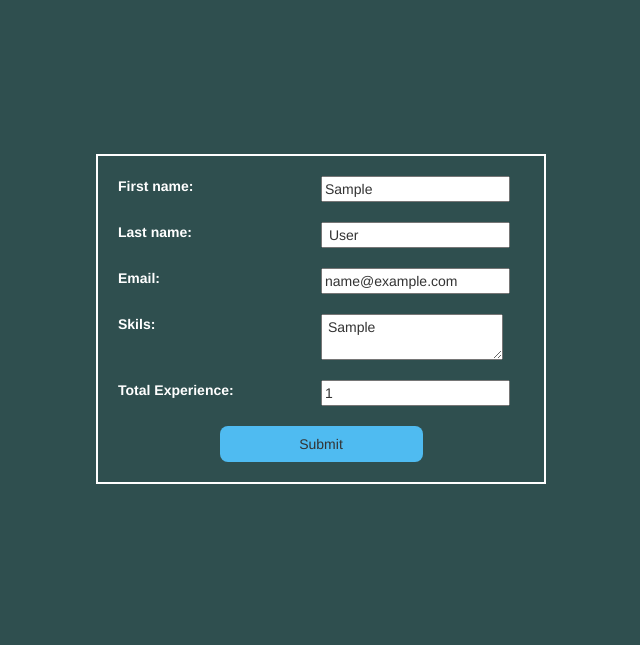
After one commit to jayparmar1301/tutor-crud-application, a Django app: page /tutor/edit/1 in a window 1280 px wide. The commit adds this page. Shown: the top 645 px of the page, without its empty margins (319-959 px from the left). Run offline with Django 4.2, Linux system fonts and the light colour scheme; tables that the repository leaves empty hold one stand-in row (values such as "Sample post"); some libraries are stand-ins or nearby versions.

Commit message:
Update: Editing Tutor info functionality added to the project

```diff
--- /dev/null
+++ b/templates/edit_tutor.html
@@ -0,0 +1,57 @@
+
+{% extends 'base.html' %}
+
+{% block title %}
+Homepage
+{% endblock title %}
+
+{% block css%}
+<style>
+body {
+    background: darkslategrey !important;
+}
+
+#form {
+    border: 2px solid white !important;
+    max-width: 750px;
+    padding: 20px;
+    margin: 12% auto;
+    width: 450px;
+ }
+
+ label {
+    width: 50% !important;
+    float: left;
+    color: white;
+ }
+
+ input[type="submit"] {
+    width: 50%;
+    border: none;
+    background: #4fbbf1;
+    padding: 8px;
+    border-radius: 8px;
+}
+</style>
+{% endblock css%}
+
+{% block content %}
+<form id="form" action="/tutor/edit/{{ tutor.id }}/submit">
+    <label for="first_name">First name:</label>
+    <input type="text" id="first_name" name="first_name" value="{{ tutor.first_name}}"><br><br>
+
+    <label for="last_name">Last name:</label>
+    <input type="text" id="last_name" name="last_name" value=" {{ tutor.last_name}}"><br><br>
+
+    <label for="email">Email:</label>
+    <input type="email" id="email" name="email" value="{{ tutor.email}}" ><br><br>
+
+    <label for="tutor_skills">Skils:</label>
+    <textarea style="width: 182px;" id="tutor_skills" name="tutor_skills"> {{ tutor.tutor_skills}} </textarea><br><br>
+
+    <label for="tutor_exp">Total Experience:</label>
+    <input type="text" id="tutor_exp" name="tutor_exp" value="{{ tutor.tutor_exp}}"><br><br>
+
+    <div style="text-align: center;"> <input type="submit" value="Submit">   </div>
+  </form>
+  {% endblock content %}
--- a/templates/homepage.html
+++ b/templates/homepage.html
@@ -40,8 +40,8 @@ a {
             <td> {{ tutor.email }} </td>
             <td> {{ tutor.tutor_skills }} </td>
             <td> {{ tutor.tutor_exp }} </td>
-            <th> <a> Edit </a></th>
-            <th> <a> Delete </a></th>
+            <th> <a href="/tutor/edit/{{ tutor.id }}"> Edit </a></th>
+            <th> <a href="/tutor/edit/{{ tutor.id }}"> Delete </a></th>
         </tr>
         {% endfor %}
     </tbody>
--- a/tutor/urls.py
+++ b/tutor/urls.py
@@ -3,9 +3,12 @@ from . import  views
 
 urlpatterns = [
     path('', views.homepage),
+
     path('add', views.add_tutor_page),
     path('add/tutor', views.add_tutor),
-    path('add/tutor/id={id}', views.edit_tutor),
-    path('delete', views.delete_tutor),
-    path('update', views.update_tutor)
+
+    path('edit/<int:id>', views.edit_tutor),
+    path('edit/<int:id>/submit', views.update_tutor),
+
+    path('delete', views.delete_tutor)
 ]
--- a/tutor/views.py
+++ b/tutor/views.py
@@ -24,11 +24,20 @@ def add_tutor(request):
 def add_tutor_page(request):
     return render(request, 'add_tutor.html')
 
-def edit_tutor(request):
-    return HttpResponse('Edit')
+def edit_tutor(request, id):
+    id_id = id
+    tutor = Tutor_Info.objects.get(id=id_id)
+    return render(request, 'edit_tutor.html', context = {'tutor': tutor})
 
 def delete_tutor(request):
     return HttpResponse('Delete')
 
-def update_tutor(request):
-    return HttpResponse('Update')
+def update_tutor(request, id):
+    tutor = Tutor_Info.objects.get(id=id)
+    tutor.first_name = request.GET.get('first_name') if request.GET.get('first_name')!= None else tutor.first_name
+    tutor.last_name = request.GET.get('last_name') if request.GET.get('last_name')!= None else tutor.last_name
+    tutor.email = request.GET.get('email') if request.GET.get('email')!= None else tutor.email
+    tutor.tutor_skills = request.GET.get('tutor_skills') if request.GET.get('tutor_skills') else tutor.tutor_skills
+    tutor.tutor_exp = request.GET.get('tutor_exp') if request.GET.get('tutor_exp') else tutor.tutor.exp
+    tutor.save()
+    return redirect('/tutor')
```
